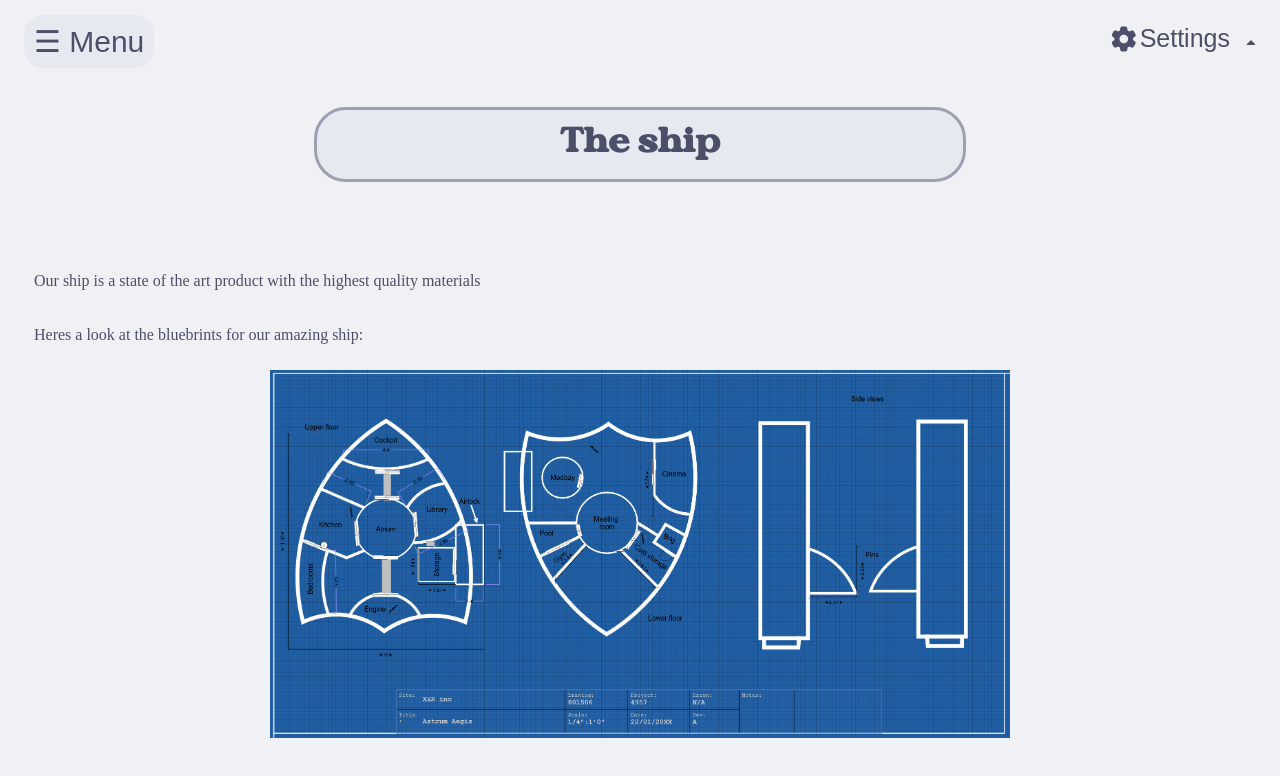
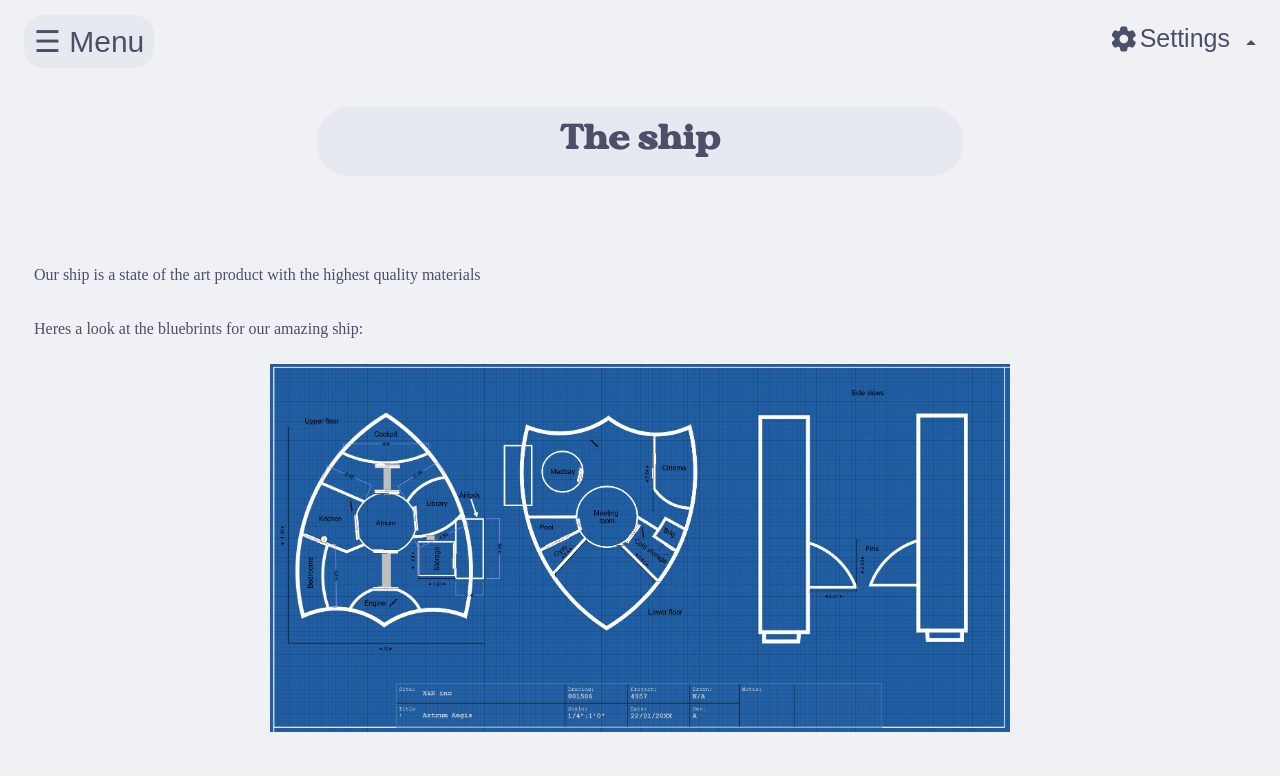
Before and after one commit to astrum-aegis/astrum-aegis.github.io, a plain HTML site: page ship.html in a window 1280 px wide. Drawn offline with nearby package versions, Linux system fonts and the light colour scheme; a web font is replaced by a local one.

Commit message:
removed header borders

```diff
--- a/styles/aegis.css
+++ b/styles/aegis.css
@@ -200,7 +200,6 @@ h1 {
   background-color: var(--color-mantle);
   padding: 15px;
   margin: 3rem auto 5rem auto;
-  border: var(--color-overlay0) solid;
   border-radius: 2rem;
   top: 0;
   font-family: Vergilia;
```
